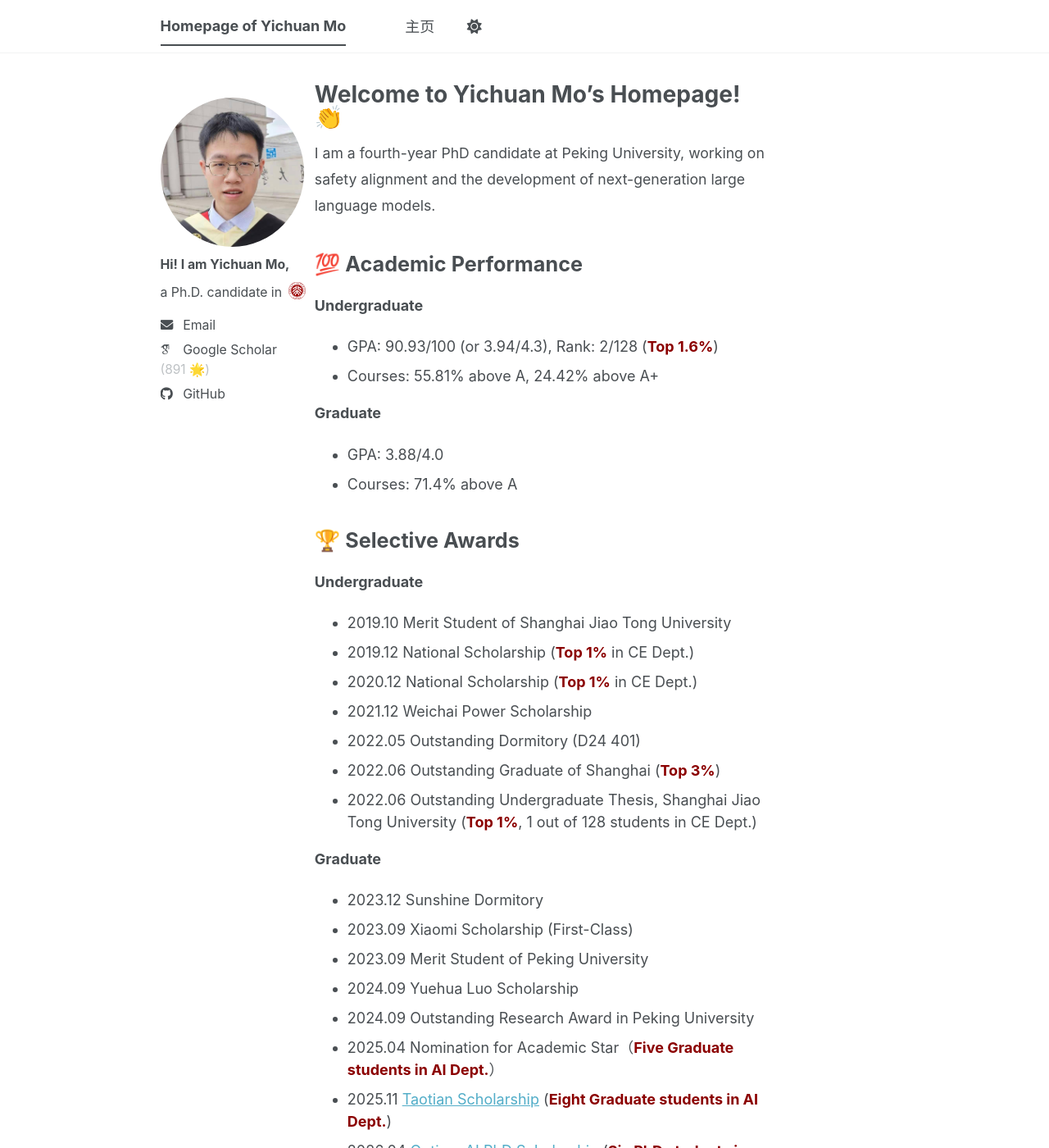
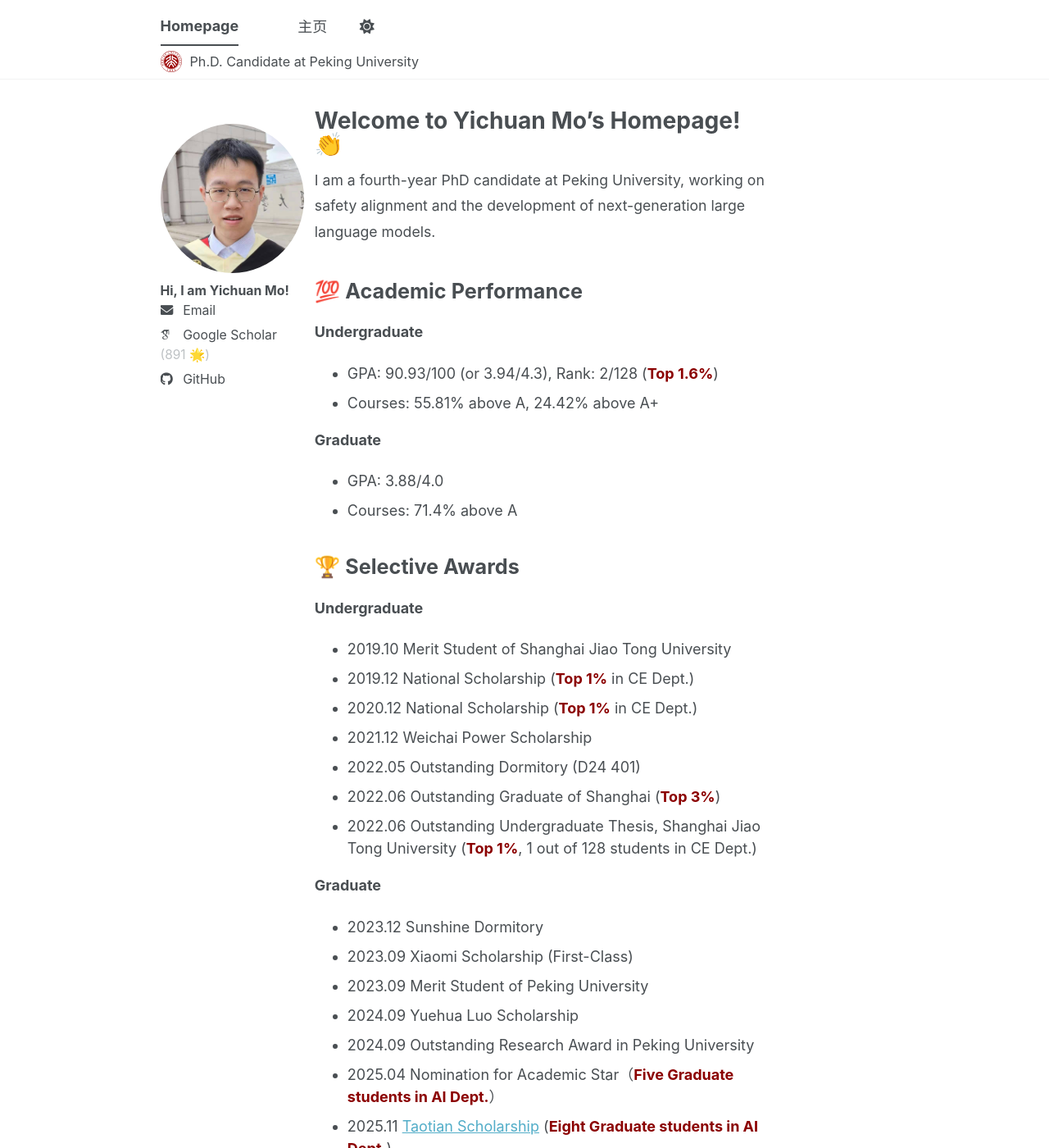
Before and after one commit to mo666666/mo666666.github.io, a Jekyll site: the page built from _pages/about.md, in a window 1280 px wide and 1400 px high. Shown: the whole window at 82% size. Built offline with Jekyll 4.4.1, drawn with Linux system fonts in a browser that asks for light colours; some web fonts are replaced; a script bundle is joined from its source files by our own code; library files that are not in the unit come from our copies.

Commit message:
Add current role.

```diff
--- a/_config.yml
+++ b/_config.yml
@@ -9,10 +9,12 @@
 # Basic Site Settings
 locale                   : "en-US"
 site_theme               : "default" # The available themes options are "default", "air", "sunrise", "mint", "dirt" and "contrast"
-title                    : "Homepage of Yichuan Mo"
+title                    : "Homepage"
 title_separator          : "-"
 name                     : &name "Yichuan Mo"
 description              : &description "Yichuan Mo is a fourth-year Ph.D. candidate at Peking University."   # Update this with a general description of your site, this is the default if not overridden by a page
+masthead_badge_text      : "Ph.D. Candidate at Peking University"
+masthead_badge_icon      : "pku-seal.svg"
 url                      : "https://mo666666.github.io" # The base hostname & protocol for your site e.g. "https://[your GitHub username].github.io",
                                                            # or if you already have some other page hosted on Github then use "https://[your GitHub username].github.io/[Your Repo Name]"
 baseurl                  : "" # the subpath of your site, e.g. "/blog"
@@ -24,11 +26,11 @@ repository               : "mo666666/mo666666.github.io"
 author:
   # Biographic information
   avatar           : "profile.png"
-  name             : "Hi! I am Yichuan Mo,"
+  name             : "Hi, I am Yichuan Mo!"
   highlight_name   : "Yichuan Mo"
   pronouns         : # example: "she/her"
-  bio              : 'a Ph.D. candidate in '  # "|" = optional wrap before; tail + seal stay on one line
-  bio_seal         : "pku-seal.svg"   # optional; file in /images/ (inline after bio)
+  bio              : #'a Ph.D. candidate in '  # "|" = optional wrap before; tail + seal stay on one line
+  bio_seal         : # "pku-seal.svg"   # optional; file in /images/ (inline after bio)
   location         :
   employer         :
   uri              : # URL
--- a/_includes/masthead.html
+++ b/_includes/masthead.html
@@ -25,5 +25,19 @@
         <ul class="hidden-links hidden"></ul>
       </nav>
     </div>
+    {% if site.masthead_badge_text %}
+      <div class="masthead__badge">
+        {% if site.masthead_badge_icon %}
+          <img
+            class="masthead__badge-icon"
+            src="{{ site.masthead_badge_icon | prepend: '/images/' | prepend: base_path }}"
+            alt="Peking University seal"
+            loading="lazy"
+            decoding="async"
+          />
+        {% endif %}
+        <span class="masthead__badge-text">{{ site.masthead_badge_text }}</span>
+      </div>
+    {% endif %}
   </div>
 </div>
--- a/_sass/layout/_masthead.scss
+++ b/_sass/layout/_masthead.scss
@@ -79,3 +79,23 @@
   border-bottom: 2px solid var(--global-text-color);
   /* No need to repeat pointer-events and cursor here */
 }
+
+.masthead__badge {
+  display: flex;
+  align-items: center;
+  gap: 0.55rem;
+  margin-top: 0.35rem;
+  font-family: $sans-serif;
+  color: var(--global-text-color);
+}
+
+.masthead__badge-icon {
+  flex: none;
+  width: 1.45rem;
+  height: 1.45rem;
+}
+
+.masthead__badge-text {
+  font-size: 0.9rem;
+  line-height: 1.25;
+}
```
